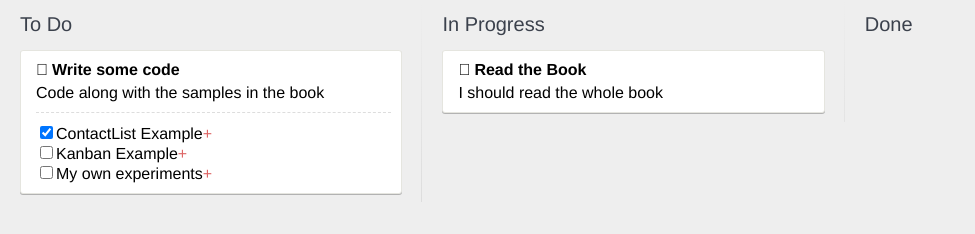
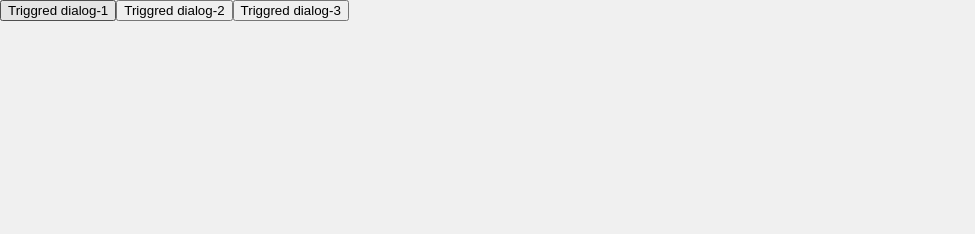
Before and after one commit to sholohov/reactApp, a React app: page / in a window 1280 px wide. Shown: the whole page, without its empty margins (0-975 px from the left). Built offline with nearby package versions, Linux system fonts and the light colour scheme.

Commit message:
dialigs test

```diff
--- a/package.json
+++ b/package.json
@@ -3,10 +3,10 @@
   "version": "0.1.0",
   "private": true,
   "dependencies": {
+    "create-react-app": "^1.5.2",
     "react": "^16.3.2",
     "react-dom": "^16.3.2",
-    "react-scripts": "1.1.4",
-    "create-react-app": "^1.5.2"
+    "react-scripts": "1.1.4"
   },
   "scripts": {
     "start": "react-scripts start",
--- /dev/null
+++ b/public/style.less
@@ -0,0 +1,74 @@
+html {
+	height: 100%;
+	font-size: 1rem;
+}
+
+body {
+	height: 100%;
+	margin: 0;
+	padding: 0;
+	font-size: 1em;
+	background-color: rgb(240, 240, 240);
+	font-family: Arial, Helvetica, sans-serif;
+}
+
+#dialog-container {
+	position: fixed;
+	display: block;
+	text-align: center;
+	top: 0; left: 0; right: 0; bottom: 0;
+	pointer-events: none;
+
+	button {
+		padding: 0;
+		margin: 0;
+		font-size: 1rem;
+		cursor: pointer;
+		outline: none;
+		border: none;
+		background-color: transparent;
+	}
+
+	.dialog {
+		position: absolute;
+		top: 50%; left: 0; right: 0;
+		display: none;
+		margin: 1rem auto;
+		width: 400px;
+		transform: translateY(-50%);
+		text-align: left;
+		background-color: #fff;
+		box-shadow: 0 0.5rem 1rem rgba(0, 0, 0, 0.5);
+
+		&.visible {
+			display: block;
+			pointer-events: auto;
+		}
+
+		> header {
+			display: flex;
+
+			.title,
+			.close {
+				display: inline-flex;
+				margin: 0;
+				padding: 1rem;
+			}
+			.title {
+				flex-grow: 1;
+			}
+
+			.close {
+				line-height: 1;
+
+				&:active {
+					opacity: 0.7;
+				}
+			}
+		}
+
+		.body {
+			padding: 0 1rem 1rem;
+		}
+	}
+}
--- /dev/null
+++ b/src/components/Button.js
@@ -0,0 +1,22 @@
+import React, { Component } from 'react';
+import { render } from 'react-dom';
+
+class Button extends Component {
+	onClickButton = (e) => {
+		const targetId = e.target.getAttribute("data-target");
+		let dialog = document.getElementById(targetId);
+		dialog.classList.add('visible');
+	}
+
+	render() {
+		return (
+			<button
+				className="btn"
+				data-target={this.props.target}
+				onClick={this.onClickButton}
+			>Triggred {this.props.target}</button>
+		);
+	}
+}
+
+export default Button;
--- a/src/components/Card.js
+++ /dev/null
@@ -1,17 +0,0 @@
-import React, { Component } from 'react';
-import CheckList from './CheckList';
-
-class Card extends Component {
-	render() {
-		return (
-			<div className="card">
-				<div className="card__title">{this.props.title}</div>
-				<div className="card__details">
-					{this.props.description}
-					<CheckList cardId={this.props.id} tasks={this.props.tasks} />
-				</div>
-			</div>
-		);
-	}
-}
-export default Card;
--- a/src/components/CheckList.js
+++ /dev/null
@@ -1,20 +0,0 @@
-import React, { Component } from 'react';
-
-class CheckList extends Component {
-	render() {
-		let tasks = this.props.tasks.map((task) => (
-			<li className="checklist__task">
-				<input type="checkbox" defaultChecked={task.done} />
-				{task.name}
-				<a href="#" className="checklist__task--remove" />
-			</li>
-		));
-		return (
-			<div className="checklist">
-				<ul>{tasks}</ul>
-			</div>
-		);
-	}
-}
-
-export default CheckList;
--- /dev/null
+++ b/src/components/Dialog.js
@@ -0,0 +1,36 @@
+import React, { Component } from 'react';
+import render from 'react-dom';
+
+class Dialog extends Component {
+	onClickClose() {
+		const dialogElem = this.refs[this.props.id];
+		if (dialogElem.classList) {
+			dialogElem.classList.remove('visible');
+		}
+	}
+
+	render() {
+		return (
+			<div
+				ref={this.props.id}
+				key={this.props.id}
+				id={this.props.id}
+				className={"dialog"}>
+
+				<header>
+					<h3 className="title">{this.props.title}</h3>
+					<button
+						className="btn close"
+						onClick={this.onClickClose.bind(this)}
+					>✖</button>
+				</header>
+
+				<div className="body">
+					{this.props.content}
+				</div>
+			</div>
+		);
+	}
+}
+
+export default Dialog;
--- a/src/components/KanbanBoard.js
+++ /dev/null
@@ -1,15 +0,0 @@
-import React, { Component } from 'react';
-import List from './List';
-
-class KanbanBoard extends Component {
-	render() {
-		return (
-			<div className="app">
-				<List id='todo' title="To Do" cards={this.props.cards.filter((card) => card.status === "todo")} />
-				<List id='in-progress' title="In Progress" cards={this.props.cards.filter((card) => card.status === "in-progress")} />
-				<List id='done' title='Done' cards={this.props.cards.filter((card) => card.status === "done")} />
-			</div>
-		);
-	}
-}
-export default KanbanBoard;
--- a/src/components/List.js
+++ /dev/null
@@ -1,20 +0,0 @@
-import React, { Component } from 'react';
-import Card from './Card';
-
-class List extends Component {
-	render() {
-		var cards = this.props.cards.map((card) => {
-			return <Card id={card.id}
-				title={card.title}
-				description={card.description}
-				tasks={card.tasks} />
-		});
-		return (
-			<div className="list">
-				<h1>{this.props.title}</h1>
-				{cards}
-			</div>
-		);
-	}
-}
-export default List;
--- a/src/index.js
+++ b/src/index.js
@@ -1,38 +1,42 @@
 import React, { Component } from 'react';
 import { render } from 'react-dom';
-import KanbanBoard from './components/KanbanBoard';
+import Dialog from './components/Dialog';
+import Button from './components/Button';
 
-let cardsList = [
-	{
-		id: 1,
-		title: "Read the Book",
-		description: "I should read the whole book",
-		status: "in-progress",
-		tasks: []
-	},
-	{
-		id: 2,
-		title: "Write some code",
-		description: "Code along with the samples in the book",
-		status: "todo",
-		tasks: [
-			{
-				id: 1,
-				name: "ContactList Example",
-				done: true
-			},
-			{
-				id: 2,
-				name: "Kanban Example",
-				done: false
-			},
-			{
-				id: 3,
-				name: "My own experiments",
-				done: false
-			}
-		]
+const loremText = "Lorem ipsum dolor sit amet consectetur adipisicing elit. Porro minima atque, ut ex ipsum quam excepturi placeat soluta at sit corporis dolorem illum possimus optio perspiciatis. Dolor unde itaque natus!";
+
+class Test extends Component {
+	render() {
+		return (
+			<div>
+				<div className="buttons">
+					<Button target="dialog-1" />
+					<Button target="dialog-2" />
+					<Button target="dialog-3" />
+				</div>
+
+				<div id="dialog-container">
+					<Dialog
+						id="dialog-1"
+						title="Dialog title 1"
+						content={loremText}
+					/>
+
+					<Dialog
+						id="dialog-2"
+						title="Dialog title 2"
+						content={loremText}
+					/>
+
+					<Dialog
+						id="dialog-3"
+						title="Dialog title 3"
+						content={loremText}
+					/>
+				</div>
+			</div>
+		);
 	}
-];
+}
 
-render(<KanbanBoard cards={cardsList} />, document.getElementById('root'));
+render(<Test />, document.getElementById('root'));
```
Also changed, not shown: src/components/ListItem.js (deleted, +0 -14 lines), public/style.css, 1 other file.
